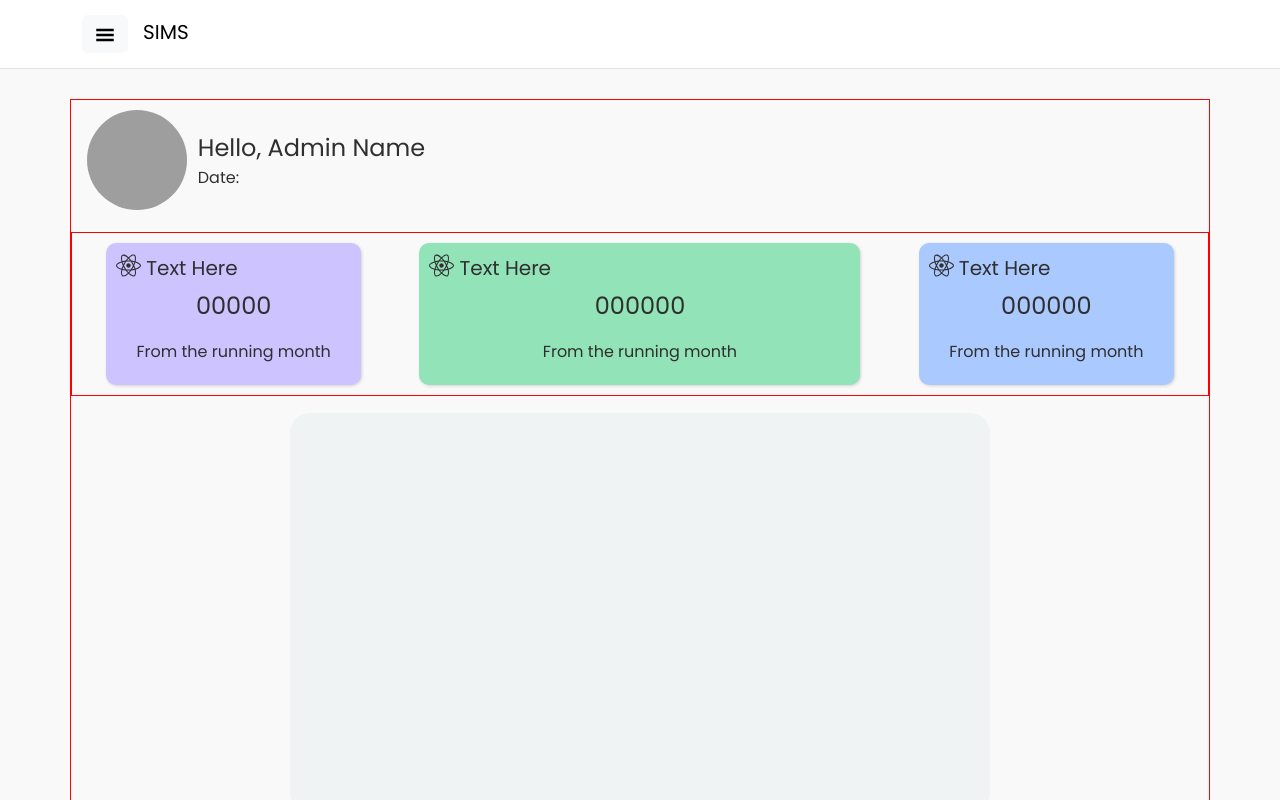
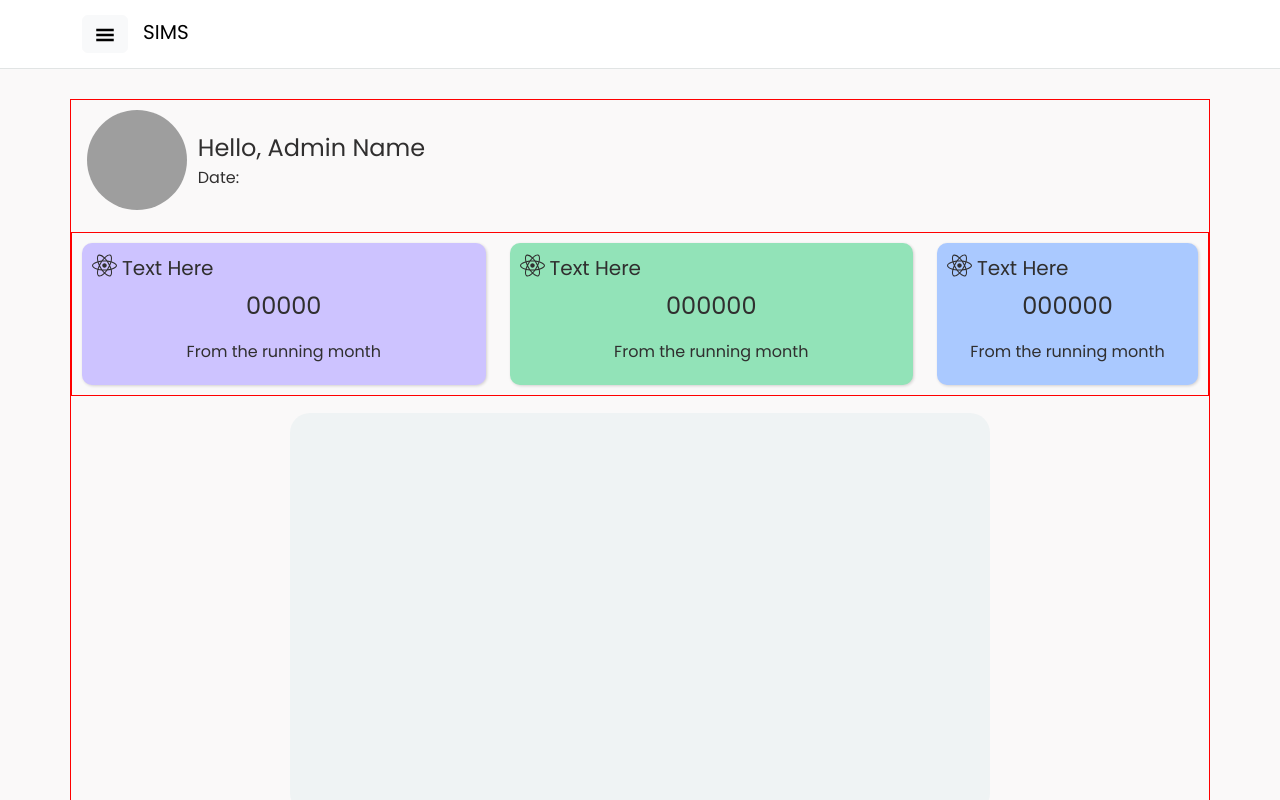
Before and after one commit to MarkRyuo/SalesInventoryManagementSystem_SIMS, a React (Vite) app in the folder client/: page /DashboardPage in a window 1280 px wide. Shown: the top 800 px of the page. Built offline with nearby package versions, Linux system fonts and the light colour scheme; grey boxes are pictures that could not be loaded.

Commit message:
Update: System

```diff
--- a/client/src/pages/DashboardPage.jsx
+++ b/client/src/pages/DashboardPage.jsx
@@ -25,17 +25,19 @@ export const DashboardPage = () => {
                     </div>
                 </div>
 
-                <Row className={DashboardCss.rowContainer} > {/* Fix width(sm-screen) 400px */}
-                    <Col className='colContainer' sm={12} md={12} lg={3}>
+                <div className={DashboardCss.rowContainer}>
+                    <Row> {/* Fix width(sm-screen) 400px */}
+                        <Col className='colContainer'>
                             <Chart1 />
                         </Col>
-                    <Col className='colContainer' sm={12} md={12} lg={5}>
+                        <Col className='colContainer'>
                             <Chart2 />
                         </Col>
                         <Col className='colContainer' sm={12} md={12} lg={3}>
                             <Chart3 />
                         </Col>
                     </Row>
+                </div>
 
                 <Row className={DashboardCss.rowContainerLg}>
                     <Col className={DashboardCss.colContainerLg} sm={12} lg={6}>
```
Lines whose indentation alone changed are shown as unchanged.
